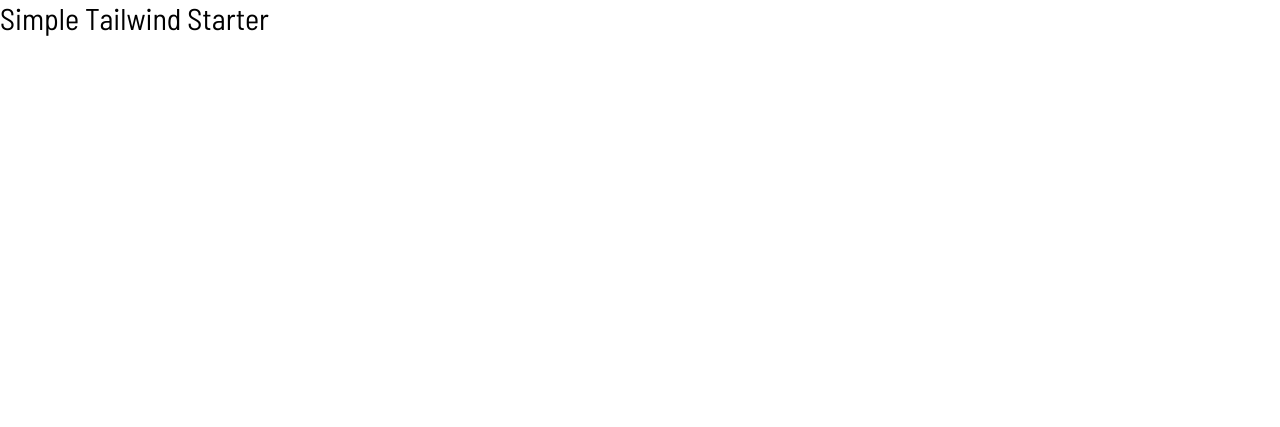
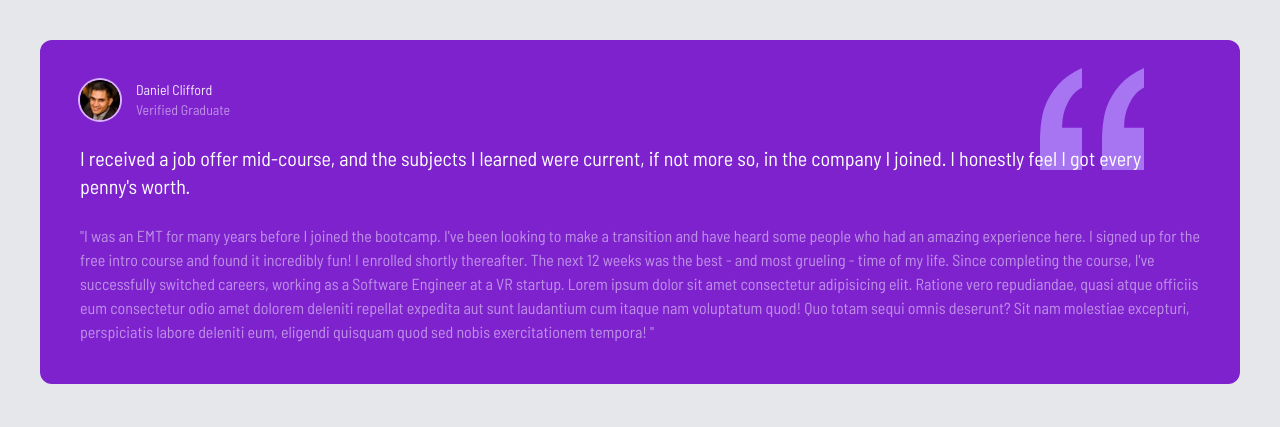
Before and after one commit to GazzaJ/Tailwind-Projects, a website: page test-grid/index.html in a window 1280 px wide. Drawn offline with Linux system fonts and the light colour scheme.

Commit message:
FEAT: Added the first testimonial comment box

```diff
--- a/test-grid/index.html
+++ b/test-grid/index.html
@@ -11,7 +11,56 @@
     <link rel="stylesheet" href="css/style.css">
     <title>Testimonial Grid</title>
 </head>
-<body>
-    <h1 class="text-3xl">Simple Tailwind Starter</h1>
+<body class="bg-gray-200">
+    <!-- Global Container -->
+    <div class="container mx-auto max-w-7xl p-2 md:p-10">
+        <!-- Grid Container -->
+        <div class="text-white">
+            <!-- Box 1 -->
+            <div class="relative p-10 rounded-xl bg-purple-700">
+                <!-- Quotes Image -->
+                <img
+                    src="images/bg-pattern-quotation.svg"
+                    alt="Quotation marks"
+                    class="absolute top-3 right-10 sclae-125 md:top-7 md:right-24
+                    md:sclae-150"
+                />
+                <!-- Box Header -->
+                <div class="flex z-10 space-x-4">
+                    <img
+                        src="images/image-daniel.jpg"
+                        alt="Daniel profile image"
+                        class="w-10 h-10 rounded-full ring-2 ring-purple-300"
+                    />
+                    <div class="text-sm">
+                        <h4 class="opacity-90">Daniel Clifford</h4>
+                        <p class="opacity-50">Verified Graduate</p>
+                    </div>
+                </div>
+                <!-- Large Text -->
+                <p class="relative z-10 mt-6 text-xl">
+                    I received a job offer mid-course, and the subjects I learned were
+                    current, if not more so, in the company I joined. I honestly feel I
+                    got every penny's worth.
+                </p>
+                <!-- Small Text -->
+                <p class="mt-6 opacity-50">
+                    "I was an EMT for many years before I joined the bootcamp. I've been
+                    looking to make a transition and have heard some people who had an
+                    amazing experience here. I signed up for the free intro course and
+                    found it incredibly fun! I enrolled shortly thereafter. The next 12
+                    weeks was the best - and most grueling - time of my life. Since
+                    completing the course, I've successfully switched careers, working
+                    as a Software Engineer at a VR startup. Lorem ipsum dolor sit amet
+                    consectetur adipisicing elit. Ratione vero repudiandae, quasi atque
+                    officiis eum consectetur odio amet dolorem deleniti repellat
+                    expedita aut sunt laudantium cum itaque nam voluptatum quod! Quo
+                    totam sequi omnis deserunt? Sit nam molestiae excepturi,
+                    perspiciatis labore deleniti eum, eligendi quisquam quod sed nobis
+                    exercitationem tempora! "
+                </p>
+            </div>
+        </div>
+    </div>
 </body>
 </html>
```
Also changed, not shown: test-grid/css/style.css.
